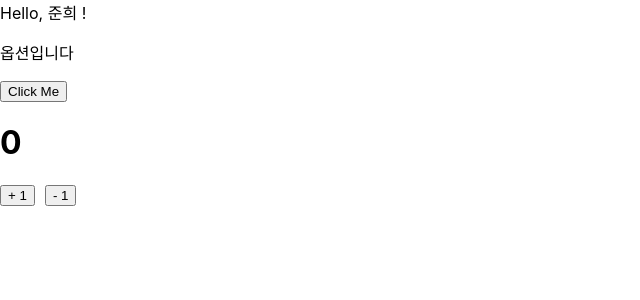
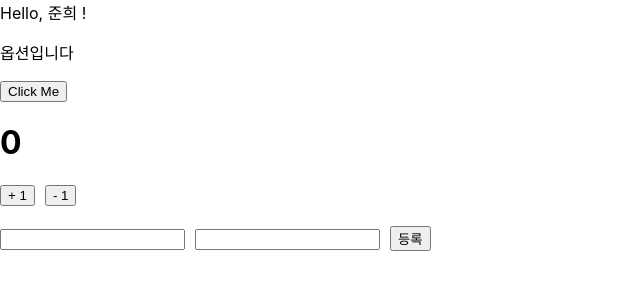
Before and after one commit to junh0328/learning_typescript, a React (Create React App) app in the folder ReactByTS/todolist/: page / in a window 1280 px wide. Shown: the top 300 px of the page, without its empty margins (0-640 px from the left). Built offline with nearby package versions, Linux system fonts and the light colour scheme.

Commit message:
타입스크립트로 input 타입 관리하기

```diff
--- a/ReactByTS/todolist/src/App.tsx
+++ b/ReactByTS/todolist/src/App.tsx
@@ -1,15 +1,21 @@
 import React from 'react';
 import Counter from './Counter';
 import Greetings from './Greetings';
+import MyForm from './MyForm';
 
 function App() {
   const onClick = (name: string) => {
     alert(`${name} say hello~`);
   };
+
+  const onSubmit = (form: { name: string; description: string }) => {
+    alert(`name : ${form.name} \ndescription : ${form.description}`);
+  };
   return (
     <div>
       <Greetings name="준희" optional="옵션입니다" onClick={onClick} />
       <Counter />
+      <MyForm onSubmit={onSubmit} />
     </div>
   );
 }
--- /dev/null
+++ b/ReactByTS/todolist/src/MyForm.tsx
@@ -0,0 +1,43 @@
+import React, { useState } from 'react';
+
+type MyFormProps = {
+  onSubmit: (form: { name: string; description: string }) => void;
+};
+
+const MyForm = ({ onSubmit }: MyFormProps) => {
+  const [form, setForm] = useState({
+    name: '',
+    description: '',
+  });
+
+  const { name, description } = form;
+
+  const onChange = (e: React.ChangeEvent<HTMLInputElement>) => {
+    const { name, value } = e.target;
+    setForm({
+      ...form,
+      [name]: value,
+    });
+  };
+
+  const handleSubmit = (e: React.FormEvent<HTMLFormElement>) => {
+    e.preventDefault();
+    onSubmit(form);
+    setForm({
+      name: '',
+      description: '',
+    });
+  };
+
+  return (
+    <div style={{ marginTop: 20 }}>
+      <form onSubmit={handleSubmit}>
+        <input name="name" value={name} onChange={onChange} style={{ marginRight: 10 }} />
+        <input name="description" value={description} onChange={onChange} style={{ marginRight: 10 }} />
+        <button type="submit">등록</button>
+      </form>
+    </div>
+  );
+};
+
+export default MyForm;
```
